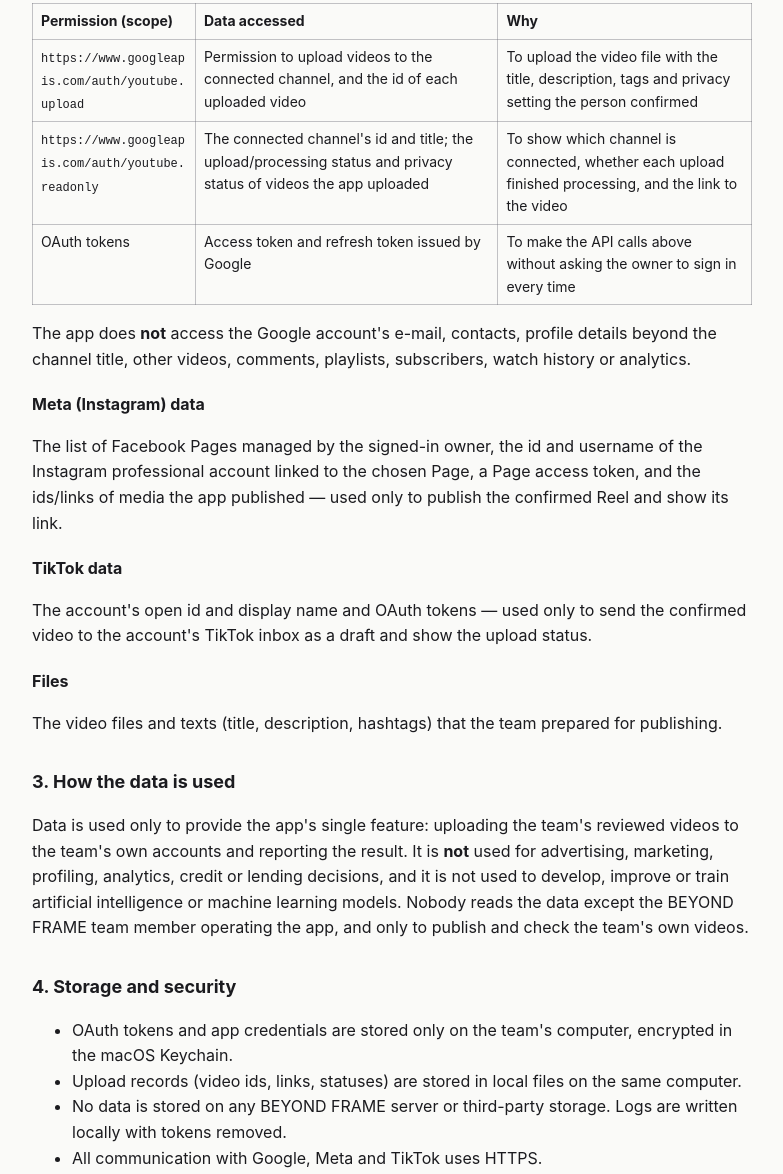
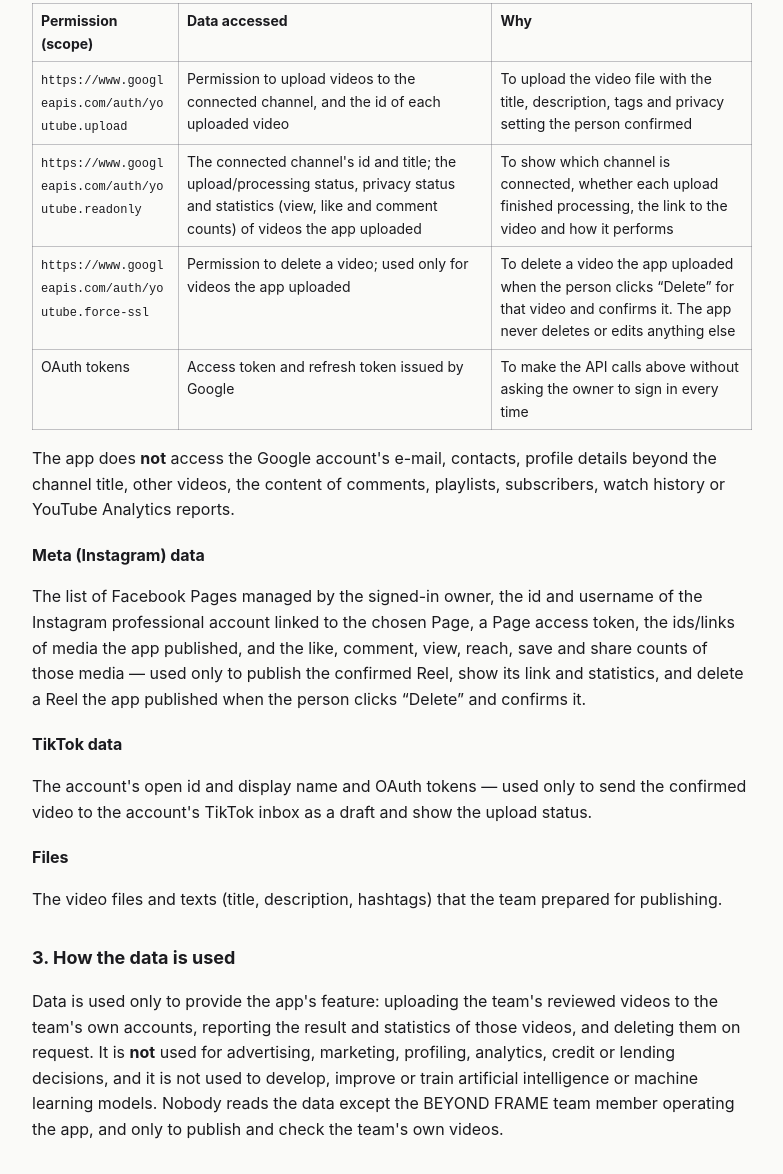
Before and after one commit to dclxxxvi/dclxxxvi.github.io, a plain HTML site: page privacy.html in a window 1280 px wide. Shown: the part 589-1763 px from the top of the page, without its empty margins (248-1031 px from the left). Drawn offline with Linux system fonts and the light colour scheme.

Commit message:
Describe statistics and on-request deletion of uploaded videos
Co-Authored-By: Claude Opus 5.5 <noreply@anthropic.com>

```diff
--- a/privacy.html
+++ b/privacy.html
@@ -10,7 +10,7 @@
 <main>
   <nav><a href="./">Home</a><a href="privacy.html">Privacy Policy</a><a href="terms.html">Terms of Service</a></nav>
   <h1>Privacy Policy</h1>
-  <p class="muted">BEYOND FRAME · Effective date: November 23, 2026</p>
+  <p class="muted">BEYOND FRAME · Effective date: November 24, 2026</p>
 
   <p>This Privacy Policy describes how the <strong>BEYOND FRAME</strong> application (“the app”, “we”) accesses,
     uses, stores, shares and deletes data, including data received from Google APIs. The app is a desktop application
@@ -30,19 +30,27 @@
       <td>Permission to upload videos to the connected channel, and the id of each uploaded video</td>
       <td>To upload the video file with the title, description, tags and privacy setting the person confirmed</td></tr>
     <tr><td><code>https://www.googleapis.com/auth/youtube.readonly</code></td>
-      <td>The connected channel's id and title; the upload/processing status and privacy status of videos the app uploaded</td>
-      <td>To show which channel is connected, whether each upload finished processing, and the link to the video</td></tr>
+      <td>The connected channel's id and title; the upload/processing status, privacy status and statistics (view, like
+        and comment counts) of videos the app uploaded</td>
+      <td>To show which channel is connected, whether each upload finished processing, the link to the video and how it
+        performs</td></tr>
+    <tr><td><code>https://www.googleapis.com/auth/youtube.force-ssl</code></td>
+      <td>Permission to delete a video; used only for videos the app uploaded</td>
+      <td>To delete a video the app uploaded when the person clicks “Delete” for that video and confirms it. The app never
+        deletes or edits anything else</td></tr>
     <tr><td>OAuth tokens</td>
       <td>Access token and refresh token issued by Google</td>
       <td>To make the API calls above without asking the owner to sign in every time</td></tr>
   </table>
   <p>The app does <strong>not</strong> access the Google account's e-mail, contacts, profile details beyond the
-    channel title, other videos, comments, playlists, subscribers, watch history or analytics.</p>
+    channel title, other videos, the content of comments, playlists, subscribers, watch history or YouTube Analytics
+    reports.</p>
 
   <h3>Meta (Instagram) data</h3>
   <p>The list of Facebook Pages managed by the signed-in owner, the id and username of the Instagram professional
-    account linked to the chosen Page, a Page access token, and the ids/links of media the app published — used only
-    to publish the confirmed Reel and show its link.</p>
+    account linked to the chosen Page, a Page access token, the ids/links of media the app published, and the like,
+    comment, view, reach, save and share counts of those media — used only to publish the confirmed Reel, show its
+    link and statistics, and delete a Reel the app published when the person clicks “Delete” and confirms it.</p>
 
   <h3>TikTok data</h3>
   <p>The account's open id and display name and OAuth tokens — used only to send the confirmed video to the
@@ -52,8 +60,8 @@
   <p>The video files and texts (title, description, hashtags) that the team prepared for publishing.</p>
 
   <h2>3. How the data is used</h2>
-  <p>Data is used only to provide the app's single feature: uploading the team's reviewed videos to the team's own
-    accounts and reporting the result. It is <strong>not</strong> used for advertising, marketing, profiling, analytics,
+  <p>Data is used only to provide the app's feature: uploading the team's reviewed videos to the team's own
+    accounts, reporting the result and statistics of those videos, and deleting them on request. It is <strong>not</strong> used for advertising, marketing, profiling, analytics,
     credit or lending decisions, and it is not used to develop, improve or train artificial intelligence or machine
     learning models. Nobody reads the data except the BEYOND FRAME team member operating the app, and only to publish
     and check the team's own videos.</p>
```
Also changed, not shown: index.html (+7 -3 lines).
